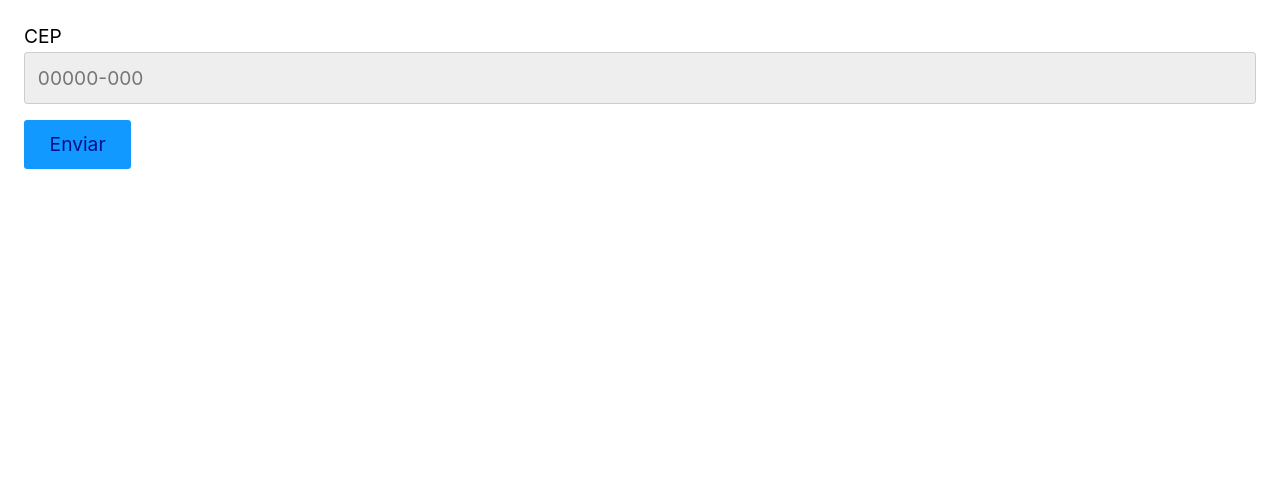
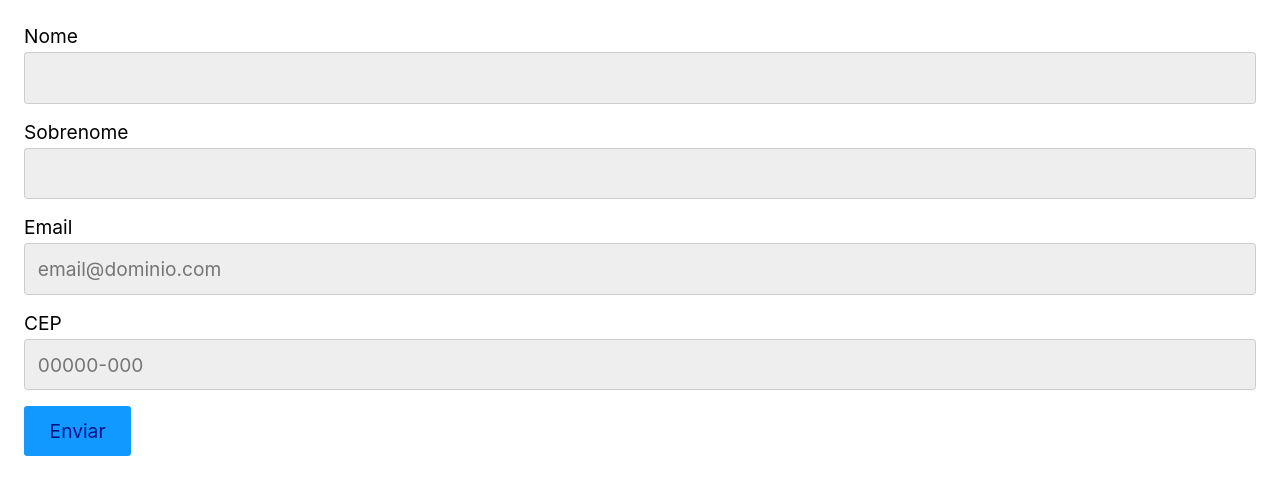
Before and after one commit to jeanfwl/react-origamid, a React (Create React App) app in the folder react-curso/appreact/: page / in a window 1280 px wide. Shown: the top 494 px of the page. Built offline with nearby package versions, Linux system fonts and the light colour scheme.

Commit message:
Adicionado custom hook 'useForm' e finalizado aula de validação

```diff
--- a/react-curso/appreact/src/formulario/Form/Input.js
+++ b/react-curso/appreact/src/formulario/Form/Input.js
@@ -1,17 +1,28 @@
 import React from 'react';
 
-const Input = ({ id, label, onChange, /*setValue,*/ ...props }) => {
+const Input = ({
+  id,
+  label,
+  type,
+  error,
+  placeholder,
+  value,
+  onBlur,
+  onChange,
+}) => {
   return (
     <>
       <label htmlFor={id}>{label}</label>
       <input
-        type="text"
+        type={type}
         id={id}
         name={id}
-        // onChange={({ target }) => setValue(target.value)}
         onChange={onChange}
-        {...props}
+        onBlur={onBlur}
+        value={value}
+        placeholder={placeholder}
       />
+      {error && <p>{error}</p>}
     </>
   );
 };
--- /dev/null
+++ b/react-curso/appreact/src/formulario/Hooks/useForm.js
@@ -0,0 +1,48 @@
+import React from 'react';
+
+const types = {
+  cep: {
+    regex: /^\d{5}-?\d{3}$/,
+    message: 'Preencha um CEP válido!',
+  },
+  email: {
+    regex:
+      /^(([^<>()[\]\\.,;:\s@"]+(\.[^<>()[\]\\.,;:\s@"]+)*)|.(".+"))@((\[[0-9]{1,3}\.[0-9]{1,3}\.[0-9]{1,3}\.[0-9]{1,3}\])|(([a-zA-Z\-0-9]+\.)+[a-zA-Z]{2,}))$/,
+    message: 'Preencha um Email válido!',
+  },
+};
+
+const useForm = (type) => {
+  const [value, setValue] = React.useState('');
+  const [error, setError] = React.useState(null);
+
+  function validate(value) {
+    if (type === false) return true;
+
+    if (value.length === 0) {
+      setError('Preencha algum valor!');
+      return false;
+    } else if (types[type] && types[type].regex.test(value) === false) {
+      setError(types[type].message);
+      return false;
+    } else {
+      setError(null);
+      return true;
+    }
+  }
+
+  function onChange({ target }) {
+    if (error) validate(target.value);
+    setValue(target.value);
+  }
+
+  return {
+    value,
+    error,
+    validate: () => validate(value),
+    onBlur: () => validate(value),
+    onChange,
+  };
+};
+
+export default useForm;
--- a/react-curso/appreact/src/formulario/validation.js
+++ b/react-curso/appreact/src/formulario/validation.js
@@ -1,54 +1,41 @@
 import React from 'react';
 import Input from './Form/Input';
+import useForm from './Hooks/useForm';
 
 const App = () => {
-  const [cep, setCep] = React.useState('');
-  const [erro, setErro] = React.useState(null);
-
-  function validateCep(cep) {
-    if (cep.length === 0) {
-      setErro('Preencha algum valor!');
-      return false;
-    } else if (/^\d{5}-?\d{3}$/.test(cep) === false) {
-      setErro('Preencha um CEP válido!');
-      return false;
-    } else {
-      setErro(null);
-      return true;
-    }
-  }
-
-  function handleBlur({ target }) {
-    validateCep(target.value);
-  }
-
-  function handleChange({ target }) {
-    if (erro) validateCep(target.value);
-    setCep(target.value);
-  }
+  const cep = useForm('cep');
+  const email = useForm('email');
+  const nome = useForm();
+  const sobrenome = useForm(false);
 
   function handleSubmit(event) {
     event.preventDefault();
 
-    if (validateCep(cep)) {
-      console.log('CEP Enviado com sucesso!');
+    if (nome.validate() && email.validate() && cep.validate()) {
+      console.log('Informações enviadas com sucesso!');
     } else {
-      console.log('CEP Não foi enviado!');
+      console.log('Informações não foram enviadas!');
     }
   }
 
   return (
     <form onSubmit={handleSubmit}>
+      <Input type="text" id="nome" label="Nome" {...nome} />
+      <Input type="text" id="sobrenome" label="Sobrenome" {...sobrenome} />
+      <Input
+        type="email"
+        id="email"
+        label="Email"
+        placeholder="email@dominio.com"
+        {...email}
+      />
       <Input
         type="text"
         id="cep"
         label="CEP"
-        value={cep}
-        onBlur={handleBlur}
-        onChange={handleChange}
         placeholder="00000-000"
+        {...cep}
       />
-      {erro && <p>{erro}</p>}
       <button>Enviar</button>
     </form>
   );
```
Also changed, not shown: 1 other file (tests, documents, lock files or other folders).
